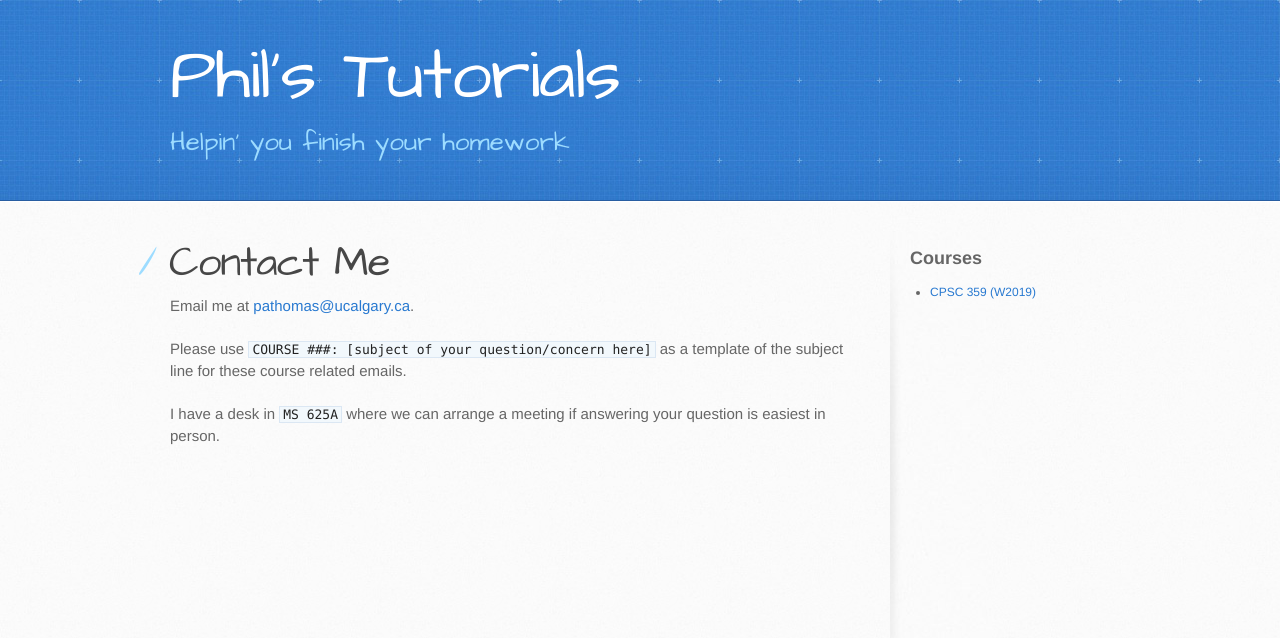
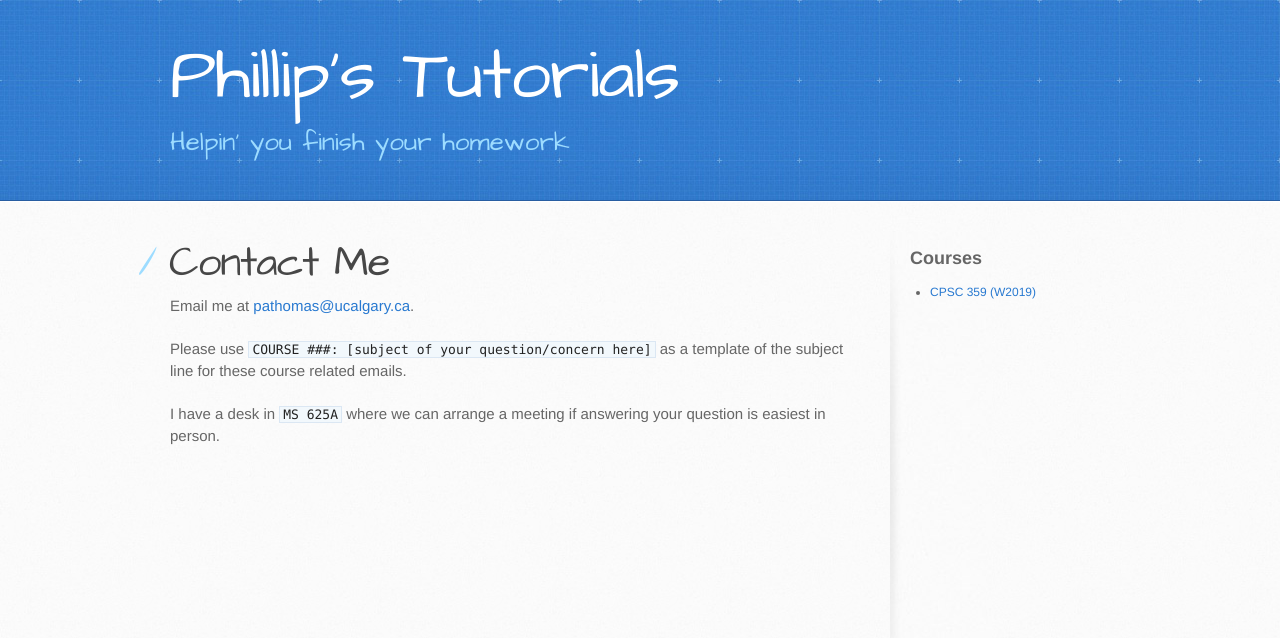
Before and after one commit to philstutorials/philstutorials.github.io, a Jekyll site: the page built from index.md, in a window 1280 px wide. Shown: the top 638 px of the page. Built offline with Jekyll 4.4.1, drawn with Linux system fonts in a browser that asks for light colours; our own code applies the rules of GitHub Pages for plain Markdown files.

Commit message:
Update _config.yml

```diff
--- a/_config.yml
+++ b/_config.yml
@@ -1,4 +1,4 @@
-title: Phil's Tutorials
+title: Phillip's Tutorials
 description: Helpin' you finish your homework
 show_downloads: false
 google_analytics:
```
